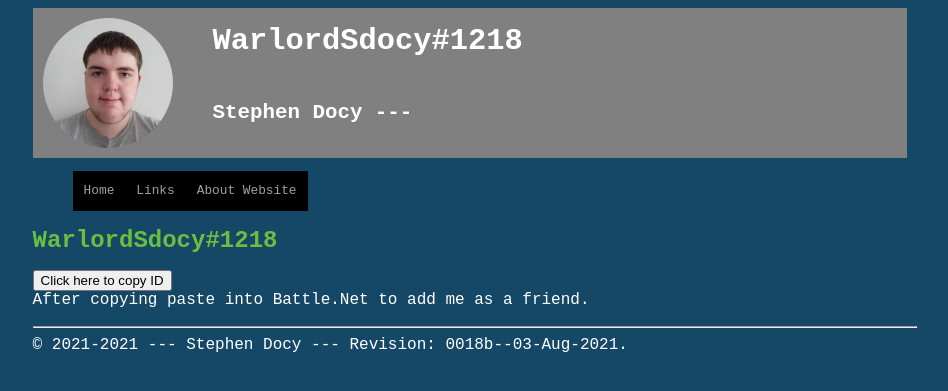
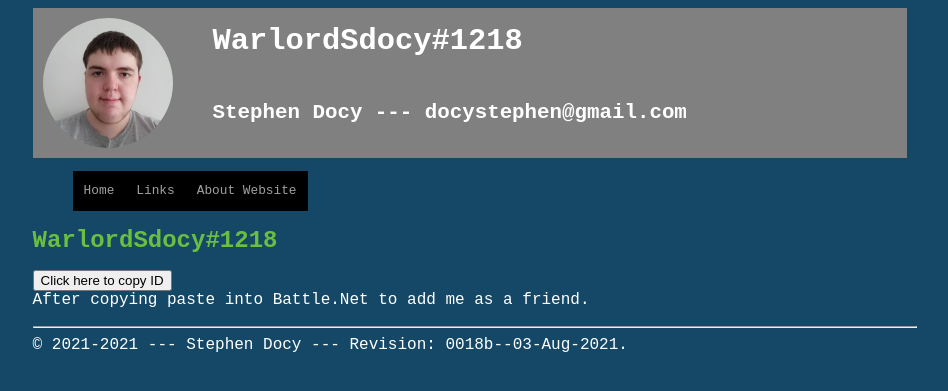
Before and after one commit to sdocy503/sdocy503.github.io, a Jekyll site: the page built from BattleNetCopy.md, in a window 1280 px wide. Shown: the top 391 px of the page, without its empty margins (165-1113 px from the left). Built offline with Jekyll 4.4.1, drawn with Linux system fonts in a browser that asks for light colours; our own code applies the rules of GitHub Pages for plain Markdown files.

```diff
--- a/_config.yml
+++ b/_config.yml
@@ -16,7 +16,7 @@ navbarlinks:
 title:       "Stephen Docy's Personal Website"
 lang:        "en-US"
 author:      "Stephen Docy"
-address:     ""
+address:     "docystephen@gmail.com"
 sitemap:     "true"
 markdown:    "kramdown"
 defaults:
```
Also changed, not shown: BattleNetCopy.md (+4 -0 lines).
